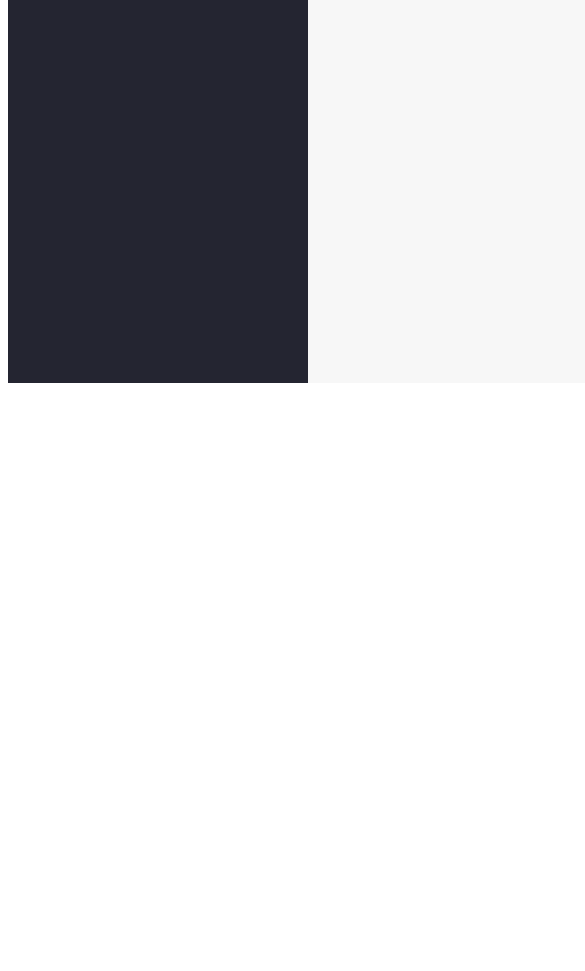
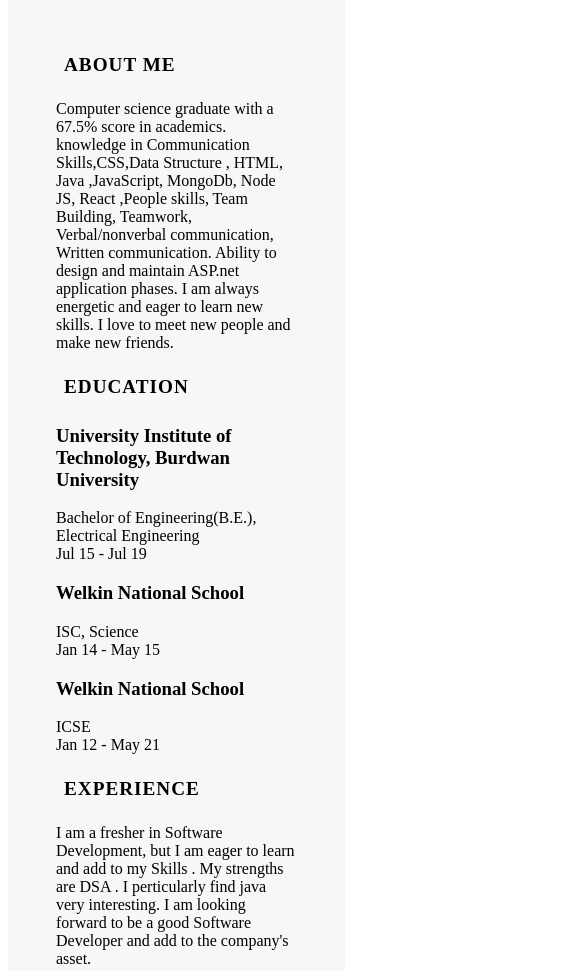
Before and after one commit to TuhinBhowmick07/ResponsiveCV, a plain HTML site: page index.html in a window 390 px wide. Shown: the part 625-1596 px from the top of the page, 585 px wide, since content can reach past the window. Before the commit the page ends 1016 px from the top, so only its background shows below. Drawn offline with Linux system fonts and the light colour scheme.

Commit message:
completed responsive

```diff
--- a/css/style.css
+++ b/css/style.css
@@ -25,7 +25,7 @@
    font-weight: 700;
    text-transform: uppercase;
    text-align: center;
-   word-spacing: 0.02px;
+   letter-spacing: 0.02px;
    padding: 0.8rem;
    color: #fff;
 }
@@ -69,3 +69,21 @@
     height: 4px;
     background-color: white;
 }
+.right-main-content {
+    padding: 2rem 3rem 2rem 3rem;
+}
+.right-title{
+    text-transform: uppercase;
+    font-size: 1.2rem;
+    font-weight: 700;
+    padding: 0.5rem;
+    letter-spacing: 1px;
+}
+@media (max-width: 674px) {
+    .main-content{
+        display: grid;
+        grid-template-columns: repeat(1,1fr);
+        width: 90%;
+        min-height: 1000px;
+    }
+}
--- a/index.html
+++ b/index.html
@@ -5,7 +5,7 @@
     <meta http-equiv="X-UA-Compatible" content="IE=edge" />
     <meta name="viewport" content="width=device-width, initial-scale=1.0" />
     <link rel="stylesheet" href="css\style.css" />
-    <title>Document</title>
+    <title>Tuhin Bhowmick</title>
   </head>
   <body>
     <main class="main-content">
@@ -13,7 +13,7 @@
         <div class="left-content">
           <div class="profile-details">
             <div class="profile-image">
-                <img src="images\IMG_20211224_172800.jpg"/>
+              <img src="images\IMG_20211224_172800.jpg" />
             </div>
             <div class="name">Tuhin Bhowmick</div>
             <div class="designation">Full Stack Developer</div>
@@ -21,23 +21,27 @@
             <div class="contact-item">
               <div class="social-media">
                 <li class="icon">
-                  <a href="https://www.linkedin.com/in/tuhin-bhowmick-7b2360216/">
-                    <img src="images\linkedin.png" width=20px height=20px/>
+                  <a
+                    href="https://www.linkedin.com/in/tuhin-bhowmick-7b2360216/"
+                  >
+                    <img src="images\linkedin.png" width="20px" height="20px" />
                   </a>
                 </li>
                 <li class="icon">
                   <a href="https://github.com/TuhinBhowmick07">
-                    <img src="images\github.png" width=20px height=20px/>
+                    <img src="images\github.png" width="20px" height="20px" />
                   </a>
                 </li>
                 <li class="icon">
                   <a href="https://www.facebook.com/tuhin.bhowmick.77">
-                    <img src="images\facebook.png" width=20px height=20px/>
+                    <img src="images\facebook.png" width="20px" height="20px" />
                   </a>
                 </li>
                 <li class="icon">
-                  <a href="https://twitter.com/Tuhin_Bhowmick_?t=j0RcZzCyvRszDViIzU94zQ&s=09">
-                    <img src="images\twitter.png" width=20px height=20px/>
+                  <a
+                    href="https://twitter.com/Tuhin_Bhowmick_?t=j0RcZzCyvRszDViIzU94zQ&s=09"
+                  >
+                    <img src="images\twitter.png" width="20px" height="20px" />
                   </a>
                 </li>
               </div>
@@ -76,7 +80,49 @@
           </div>
         </div>
       </section>
-      <section class="right-section"></section>
+      <section class="right-section">
+        <div class="right-main-content">
+          <section class="about-me">
+            <h2 class="right-title">About me</h2>
+            <p>
+              Computer science graduate with a 67.5% score in academics. knowledge
+              in Communication Skills,CSS,Data Structure ,
+              HTML, Java ,JavaScript, MongoDb, Node JS, React ,People
+              skills, Team Building, Teamwork, Verbal/nonverbal
+              communication, Written communication. Ability to design and
+              maintain ASP.net application phases. I am always energetic and
+              eager to learn new skills. I love to meet new people and make new
+              friends.
+            </p>
+          </section>
+          <section class="education">
+            <h2 class="right-title">Education</h2>
+            <p>
+              <h3>University Institute of Technology, Burdwan University</h3>
+              Bachelor of Engineering(B.E.), Electrical Engineering
+              <br>
+              Jul 15 - Jul 19
+              <br>
+              <h3>Welkin National School</h3>
+              ISC, Science
+              <br>
+              Jan 14 - May 15
+              <br>
+              <h3>Welkin National School</h3>
+              ICSE
+              <br>
+              Jan 12 - May 21
+            </p>
+          </section>
+          <section class="experience">
+            <h2 class="right-title">Experience</h2>
+            <p>I am a fresher in Software Development, but I am eager to learn and add to my Skills
+              . My strengths are DSA . I perticularly find java very interesting. I am looking forward
+              to be a good Software Developer and add to the company's asset.
+            </p>
+          </section>
+        </div>
+      </section>
     </main>
   </body>
 </html>
```
